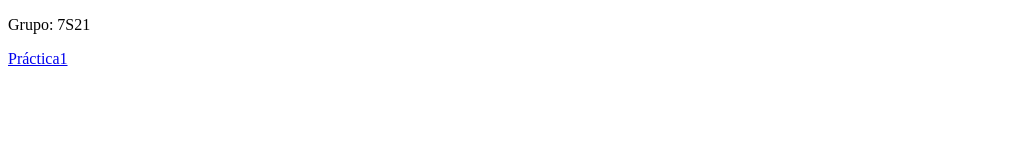
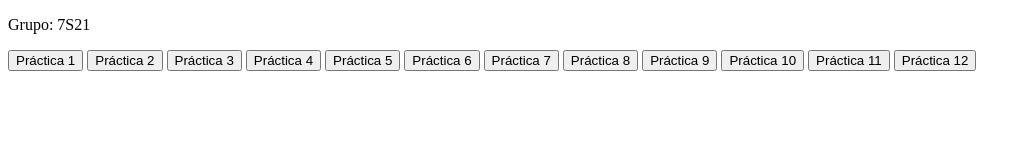
Before and after one commit to EstefaniaRH/EstefaniaRH.github.io, a plain HTML site: page index.html in a window 1280 px wide. Shown: the whole page, without its empty margins (0-1031 px from the left). Drawn offline with Linux system fonts and the light colour scheme.

Commit message:
Actualizacion 2.0

```diff
--- a/index.html
+++ b/index.html
@@ -9,6 +9,29 @@
 <body>
     <p>Grupo: 7S21</p>
 
-    <a href="/web/p1.html" class="button">Práctica1</a>
+    <a href="web/p1.html"><input type="button" value="Práctica 1"></a>
+
+    <a href="web/p2.html"><input type="button" value="Práctica 2"></a>
+
+    <a href="web/p3.html"><input type="button" value="Práctica 3"></a>
+
+    <a href="web/p4.html"><input type="button" value="Práctica 4"></a>
+
+    <a href="web/p5.html"><input type="button" value="Práctica 5"></a>
+
+    <a href="web/P6.HTML"><input type="button" value="Práctica 6"></a>
+
+    <a href="web/p7.html"><input type="button" value="Práctica 7"></a>
+
+    <a href="web/p8.html"><input type="button" value="Práctica 8"></a>
+
+    <a href="web/gerh7s21/p9.html"><input type="button" value="Práctica 9"></a>
+
+    <a href="web/gerh7s21/p10.html"><input type="button" value="Práctica 10"></a>
+
+    <a href="web/P11.html"><input type="button" value="Práctica 11"></a>
+
+    <a href="web/js/p12.html"><input type="button" value="Práctica 12"></a>
+
 </body>
 </html>
```
